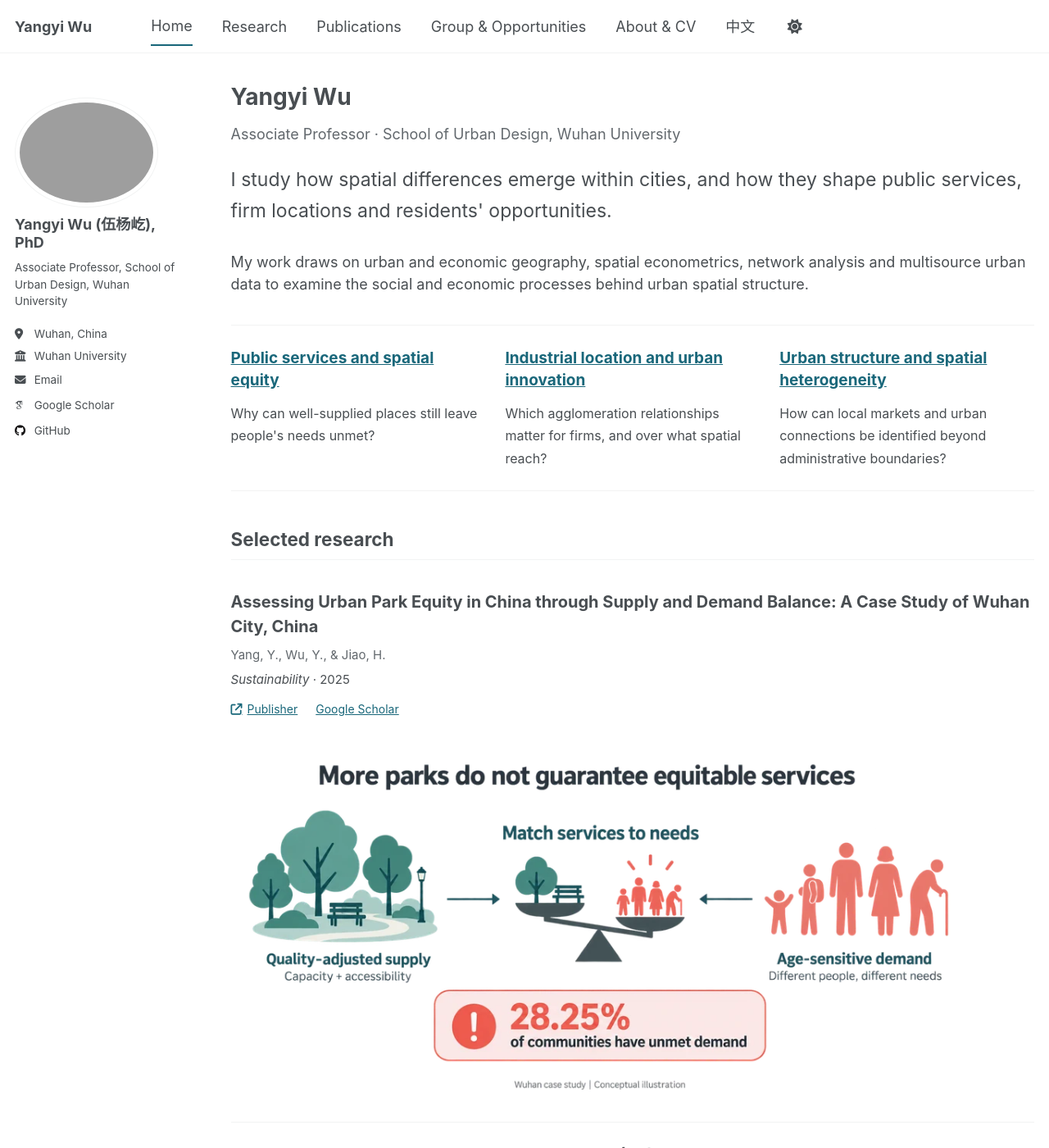
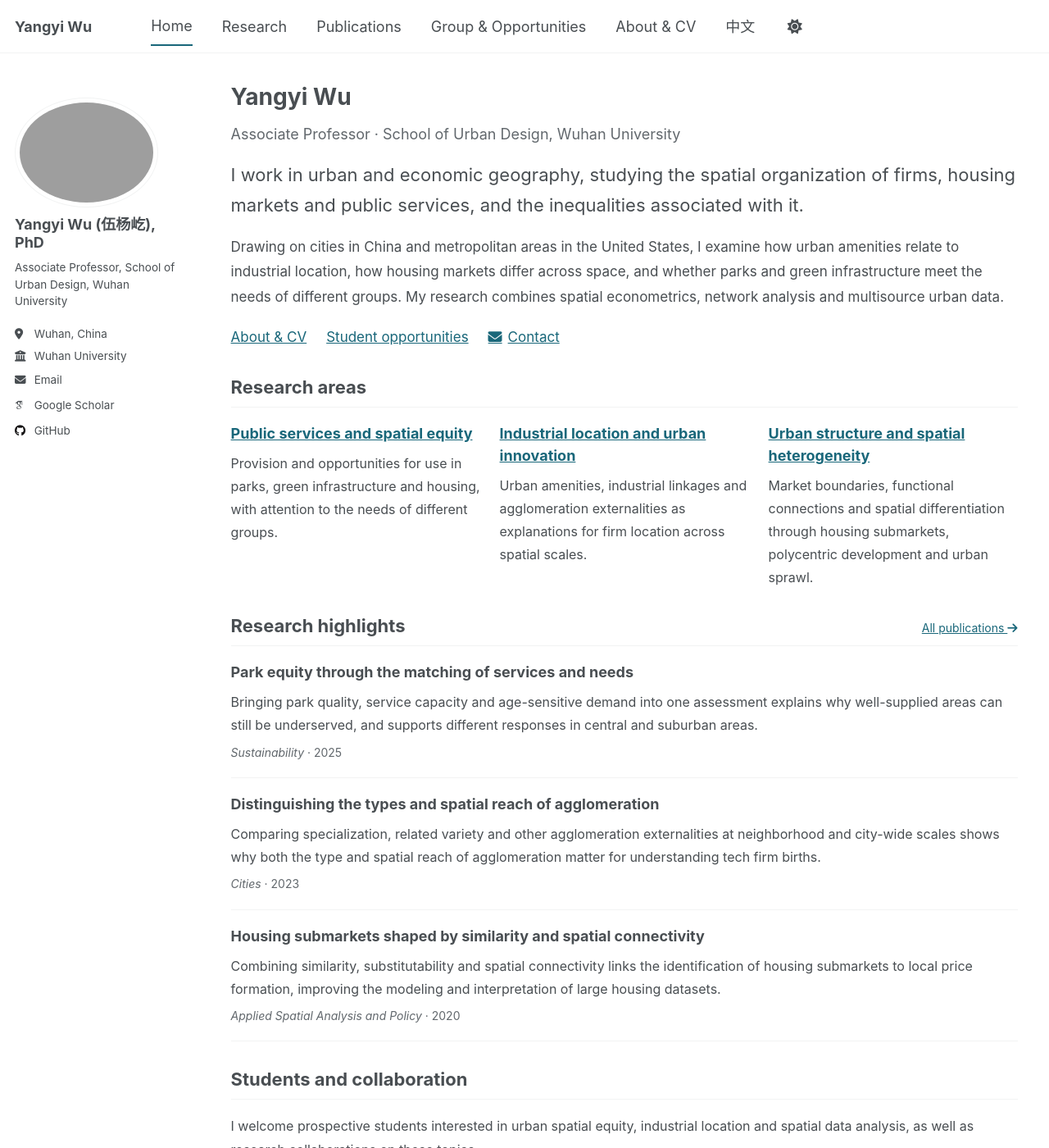
Before and after one commit to Yangyi-Wu/Yangyi-Wu.github.io, a Jekyll site: the page built from _pages/about.md, in a window 1280 px wide and 1400 px high. Shown: the whole window at 82% size. Built offline with Jekyll 4.4.1, drawn with Linux system fonts in a browser that asks for light colours; some web fonts are replaced; a script that is not in the unit is left out; some of the changed text lies outside the part shown.

Commit message:
Refine bilingual homepage narrative and research highlights

```diff
--- /dev/null
+++ b/_data/homepage.yml
@@ -0,0 +1,22 @@
+zh:
+  lead: 我从事城市与经济地理研究，关注企业集聚、住房市场与公共服务的空间组织及其不平等。
+  introduction: 我的研究以中国城市和美国都市区为案例，考察城市设施与产业区位的联系、住房市场的空间分异，以及公园和绿地服务能否满足不同群体的需求。研究中结合空间计量、网络分析与多源城市数据。
+en:
+  lead: I work in urban and economic geography, studying the spatial organization of firms, housing markets and public services, and the inequalities associated with it.
+  introduction: Drawing on cities in China and metropolitan areas in the United States, I examine how urban amenities relate to industrial location, how housing markets differ across space, and whether parks and green infrastructure meet the needs of different groups. My research combines spatial econometrics, network analysis and multisource urban data.
+highlights:
+  - paper: /publication/2025-urban-park-equity-wuhan
+    title_zh: 公园公平：从资源分布到供需匹配
+    title_en: Park equity through the matching of services and needs
+    summary_zh: 将公园质量、服务能力与不同年龄群体的需求纳入同一评估框架，解释为什么公园资源较多的地区仍可能服务不足，并为中心城区和郊区提出不同的改善方向。
+    summary_en: Bringing park quality, service capacity and age-sensitive demand into one assessment explains why well-supplied areas can still be underserved, and supports different responses in central and suburban areas.
+  - paper: /publication/2023-tech-firm-births-agglomeration-economies
+    title_zh: 企业集聚：区分外部性与作用尺度
+    title_en: Distinguishing the types and spatial reach of agglomeration
+    summary_zh: 区分专业化、相关多样性等集聚外部性，比较其在邻里与全市尺度上同科技企业创生的关系。研究表明，集聚的类型与空间作用范围需要共同考虑。
+    summary_en: Comparing specialization, related variety and other agglomeration externalities at neighborhood and city-wide scales shows why both the type and spatial reach of agglomeration matter for understanding tech firm births.
+  - paper: /publication/2020-spatial-heterogeneity-housing-prices-large-datasets
+    title_zh: 住房子市场：结合市场相似性与空间联系
+    title_en: Housing submarkets shaped by similarity and spatial connectivity
+    summary_zh: 结合住宅属性的相似性、可替代性与空间连接性识别住房子市场，使市场划分与地方价格形成过程相对应，也改善了大规模房价数据的建模与解释。
+    summary_en: Combining similarity, substitutability and spatial connectivity links the identification of housing submarkets to local price formation, improving the modeling and interpretation of large housing datasets.
--- a/_data/research.yml
+++ b/_data/research.yml
@@ -1,6 +1,8 @@
 - id: equity
   title_zh: 公共服务与空间公平
   title_en: Public services and spatial equity
+  overview_zh: 关注公园、绿地与住房的供给和使用机会，考察公共资源配置如何回应不同群体的需求。
+  overview_en: Provision and opportunities for use in parks, green infrastructure and housing, with attention to the needs of different groups.
   question_zh: 资源分布较好，为什么仍有人得不到足够的服务？
   question_en: Why can well-supplied places still leave people's needs unmet?
   text_zh: 从公园、绿地到住房，关注资源供给、使用机会与不同群体需求之间的关系。将空间公平从设施数量和距离的比较，推进到服务是否真正匹配居民需求的评估。
@@ -12,6 +14,8 @@
 - id: innovation
   title_zh: 产业区位与城市创新
   title_en: Industrial location and urban innovation
+  overview_zh: 研究城市设施、产业关联与集聚外部性，解释企业在城市内部的区位选择及其尺度差异。
+  overview_en: Urban amenities, industrial linkages and agglomeration externalities as explanations for firm location across spatial scales.
   question_zh: 哪些集聚关系支持企业发展，它们在多大范围内发挥作用？
   question_en: Which agglomeration relationships matter for firms, and over what spatial reach?
   text_zh: 研究知识密集型产业、生产性服务业与城市设施的空间联系。区分产业类型、集聚外部性与地理尺度，解释企业为什么在城市内部形成不同的集聚与扩散格局。
@@ -23,6 +27,8 @@
 - id: structure
   title_zh: 城市结构与空间异质性
   title_en: Urban structure and spatial heterogeneity
+  overview_zh: 通过住房子市场、多中心发展与城市蔓延，研究城市内部的市场边界、功能联系和空间分异。
+  overview_en: Market boundaries, functional connections and spatial differentiation through housing submarkets, polycentric development and urban sprawl.
   question_zh: 怎样识别真实的地方市场与城市联系，而不只依赖行政边界？
   question_en: How can local markets and urban connections be identified beyond administrative boundaries?
   text_zh: 围绕住房子市场、多中心发展与城市蔓延，研究城市空间组织及其差异。结合空间统计、多源数据与分类方法，识别不同尺度上的市场边界和功能联系。
--- a/_includes/home-content.html
+++ b/_includes/home-content.html
@@ -1,24 +1,59 @@
-{% if page.lang == 'zh' %}
-<p class="profile-position">武汉大学城市设计学院 · 副教授</p>
-<p class="profile-lead">我研究城市中的空间差异如何形成，以及这些差异如何影响公共服务、企业区位与居民机会。</p>
-<p>以城市与经济地理为基础，结合空间计量、网络分析和多源城市数据，关注城市空间结构背后的社会与经济过程。</p>
-{% else %}
-<p class="profile-position">Associate Professor · School of Urban Design, Wuhan University</p>
-<p class="profile-lead">I study how spatial differences emerge within cities, and how they shape public services, firm locations and residents' opportunities.</p>
-<p>My work draws on urban and economic geography, spatial econometrics, network analysis and multisource urban data to examine the social and economic processes behind urban spatial structure.</p>
-{% endif %}
-<div class="research-overview">
-{% for theme in site.data.research %}
-  <section>
-    <h2><a href="{% if page.lang == 'zh' %}{{ '/zh/research/' | relative_url }}{% else %}{{ '/research/' | relative_url }}{% endif %}#{{ theme.id }}">{% if page.lang == 'zh' %}{{ theme.title_zh }}{% else %}{{ theme.title_en }}{% endif %}</a></h2>
-    <p>{% if page.lang == 'zh' %}{{ theme.question_zh }}{% else %}{{ theme.question_en }}{% endif %}</p>
+{% assign home = site.data.homepage[page.lang] %}
+{% assign language_prefix = '' %}
+{% if page.lang == 'zh' %}{% assign language_prefix = '/zh' %}{% endif %}
+{% assign title_key = 'title_' | append: page.lang %}
+{% assign overview_key = 'overview_' | append: page.lang %}
+{% assign summary_key = 'summary_' | append: page.lang %}
+<div class="home-content">
+  <div class="home-introduction">
+    <p class="profile-position">{% if page.lang == 'zh' %}武汉大学城市设计学院 · 副教授{% else %}Associate Professor · School of Urban Design, Wuhan University{% endif %}</p>
+    <p class="profile-lead">{{ home.lead }}</p>
+    <p>{{ home.introduction }}</p>
+    <p class="home-profile-links">
+      <a href="{{ language_prefix | append: '/cv/' | relative_url }}">{% if page.lang == 'zh' %}个人简历{% else %}About & CV{% endif %}</a>
+      <a href="{{ language_prefix | append: '/team/' | relative_url }}">{% if page.lang == 'zh' %}招生信息{% else %}Student opportunities{% endif %}</a>
+      <a href="mailto:yangyi.wu@whu.edu.cn"><i class="fa-regular fa-envelope" aria-hidden="true"></i> {% if page.lang == 'zh' %}联系我{% else %}Contact{% endif %}</a>
+    </p>
+  </div>
+  <section class="home-section" aria-labelledby="home-research-title">
+    <h2 id="home-research-title">{% if page.lang == 'zh' %}研究方向{% else %}Research areas{% endif %}</h2>
+    <div class="home-research-areas">
+      {% for theme in site.data.research %}
+      <section>
+        <h3><a href="{{ language_prefix | append: '/research/' | relative_url }}#{{ theme.id }}">{{ theme[title_key] }}</a></h3>
+        <p>{{ theme[overview_key] }}</p>
+      </section>
+      {% endfor %}
+    </div>
   </section>
-{% endfor %}
+  <section class="home-section" aria-labelledby="home-highlights-title">
+    <div class="home-section-heading">
+      <h2 id="home-highlights-title">{% if page.lang == 'zh' %}研究选读{% else %}Research highlights{% endif %}</h2>
+      <a href="{{ language_prefix | append: '/publications/' | relative_url }}">{% if page.lang == 'zh' %}全部成果{% else %}All publications{% endif %} <i class="fa-solid fa-arrow-right" aria-hidden="true"></i></a>
+    </div>
+    {% for highlight in site.data.homepage.highlights %}
+      {% assign paper = site.publications | where: 'url', highlight.paper | first %}
+      {% if paper.summary_reviewed %}
+      <article class="home-highlight" data-publication="{{ paper.url }}">
+        <h3><a href="{{ language_prefix | append: paper.url | relative_url }}">{{ highlight[title_key] }}</a></h3>
+        <p>{{ highlight[summary_key] }}</p>
+        <p class="home-highlight-source"><i>{{ paper.venue }}</i> · {{ paper.date | date: '%Y' }}</p>
+      </article>
+      {% endif %}
+    {% endfor %}
+  </section>
+  <section class="home-section home-contact" aria-labelledby="home-contact-title">
+    <h2 id="home-contact-title">{% if page.lang == 'zh' %}学生与合作{% else %}Students and collaboration{% endif %}</h2>
+    {% if page.lang == 'zh' %}
+    <p>欢迎对城市空间公平、产业区位和空间数据分析感兴趣的同学联系我，也欢迎围绕这些问题开展研究合作。</p>
+    <p><strong>2027 级招生：</strong>规划专业硕士研究生、设计专硕。预计自 <strong>2028 年</strong>起招收博士研究生，具体安排以学校招生通知为准。</p>
+    {% else %}
+    <p>I welcome prospective students interested in urban spatial equity, industrial location and spatial data analysis, as well as research collaborations on these topics.</p>
+    <p><strong>2027 entry:</strong> Master's students in Planning and professional Master's students in Design. PhD recruitment is expected from <strong>2028</strong>, subject to the university's admissions announcements.</p>
+    {% endif %}
+    <p class="home-profile-links">
+      <a href="{{ language_prefix | append: '/team/' | relative_url }}">{% if page.lang == 'zh' %}团队与招生{% else %}Group & opportunities{% endif %} <i class="fa-solid fa-arrow-right" aria-hidden="true"></i></a>
+      <a href="mailto:yangyi.wu@whu.edu.cn">yangyi.wu@whu.edu.cn</a>
+    </p>
+  </section>
 </div>
-<h2>{% if page.lang == 'zh' %}代表研究{% else %}Selected research{% endif %}</h2>
-{% assign selected = site.publications | where: 'featured', true | reverse %}
-{% for post in selected %}{% include publication-card.html paper=post %}{% endfor %}
-<p><a href="{% if page.lang == 'zh' %}{{ '/zh/publications/' | relative_url }}{% else %}{{ '/publications/' | relative_url }}{% endif %}">{% if page.lang == 'zh' %}全部研究成果{% else %}All publications{% endif %} <i class="fa-solid fa-arrow-right" aria-hidden="true"></i></a></p>
-<h2>{% if page.lang == 'zh' %}招生与交流{% else %}Opportunities and contact{% endif %}</h2>
-<p>{% if page.lang == 'zh' %}2027 级招收规划专业硕士研究生和设计专硕，预计自 2028 年起招收博士研究生。欢迎围绕上述研究方向交流与合作。{% else %}For the 2027 cohort, I am recruiting Master's students in Planning and professional Master's students in Design. PhD recruitment is expected to begin in 2028. I welcome discussion and collaboration on these research themes.{% endif %}</p>
-<p><a href="{% if page.lang == 'zh' %}{{ '/zh/team/' | relative_url }}{% else %}{{ '/team/' | relative_url }}{% endif %}">{% if page.lang == 'zh' %}团队与招生{% else %}Group and opportunities{% endif %}</a> · <a href="mailto:yangyi.wu@whu.edu.cn">yangyi.wu@whu.edu.cn</a> · <a href="{% if page.lang == 'zh' %}{{ '/zh/talks/' | relative_url }}{% else %}{{ '/talks/' | relative_url }}{% endif %}">{% if page.lang == 'zh' %}学术活动{% else %}Academic activities{% endif %}</a></p>
--- a/_pages/about.md
+++ b/_pages/about.md
@@ -4,6 +4,7 @@ title: Yangyi Wu
 lang: en
 author_profile: true
 wide: true
+excerpt: "Yangyi Wu, Associate Professor at Wuhan University. Research on industrial location, housing markets and spatial equity in urban services."
 redirect_from:
   - /about/
   - /about.html
--- a/_sass/layout/_research-site.scss
+++ b/_sass/layout/_research-site.scss
@@ -35,6 +35,28 @@ a:focus-visible, input:focus-visible, button:focus-visible {
   p { font-size: 16px; margin: 0; line-height: 1.7; }
 }
 .research-theme { scroll-margin-top: 90px; margin-bottom: 2.5rem; }
+.home-content {
+  max-width: 960px;
+  .home-introduction > p { margin-bottom: 1rem; }
+  .profile-lead { font-size: 22px; line-height: 1.65; }
+  .home-introduction > p:not(.profile-lead):not(.profile-position) { font-size: 17px; line-height: 1.8; }
+  .home-section { margin-top: 1.8rem; }
+  .home-section h2 { font-size: 22px; margin: 0 0 1rem; padding-bottom: 0.6rem; }
+  .home-profile-links { display: flex; flex-wrap: wrap; gap: 8px 24px; font-size: 15px; }
+  .home-profile-links a { display: inline-flex; gap: 7px; align-items: center; }
+  .home-research-areas { display: grid; grid-template-columns: repeat(3, minmax(0, 1fr)); gap: 24px; }
+  h3 { font-size: 18px; line-height: 1.5; margin: 0 0 0.5rem; }
+  .home-research-areas p { font-size: 16px; line-height: 1.75; margin: 0; }
+  .home-section-heading { display: flex; flex-wrap: wrap; align-items: baseline; justify-content: space-between; gap: 8px 24px; border-bottom: 1px solid var(--global-border-color); }
+  .home-section-heading h2 { margin-bottom: 0; border: 0; }
+  .home-section-heading > a { font-size: 14px; margin-bottom: 0.6rem; }
+  .home-highlight { padding: 1rem 0; border-bottom: 1px solid var(--global-border-color); }
+  .home-highlight h3 a { color: var(--global-text-color); text-decoration: none; }
+  .home-highlight h3 a:hover { color: var(--global-link-color); text-decoration: underline; }
+  .home-highlight p { font-size: 16px; line-height: 1.75; margin: 0.4rem 0; }
+  .home-highlight .home-highlight-source { font-size: 14px; color: var(--global-text-color-light); margin-bottom: 0; }
+  .home-contact > p { font-size: 16px; line-height: 1.8; }
+}
 .research-question { font-weight: 600; }
 .research-papers { font-size: 16px; line-height: 1.7; }
 .recruitment-list {
@@ -96,6 +118,9 @@ a:focus-visible, input:focus-visible, button:focus-visible {
 .publication-page h2 { font-size: 21px; margin-top: 1.4rem; }
 .publication-page .page__content > h2:first-child { margin-top: 0; }
 @media (max-width: 767px) {
+  .home-content .home-research-areas { grid-template-columns: 1fr; gap: 18px; }
+  .home-content .profile-lead { font-size: 19px; }
+  .home-content .home-introduction > p:not(.profile-lead):not(.profile-position) { font-size: 16px; }
   .research-overview { grid-template-columns: 1fr; gap: 20px; }
   .page__content .profile-lead { font-size: 20px; }
   .publication-page .page__title { font-size: 23px; }
```
Also changed, not shown: _pages/zh-about.md (+1 -0 lines), scripts/verify-site.rb (+16 -0 lines).
